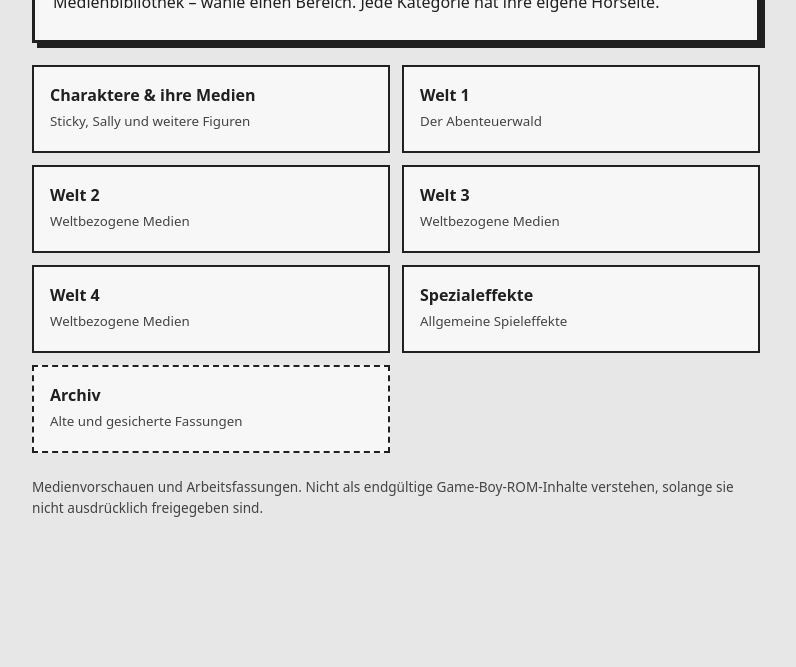
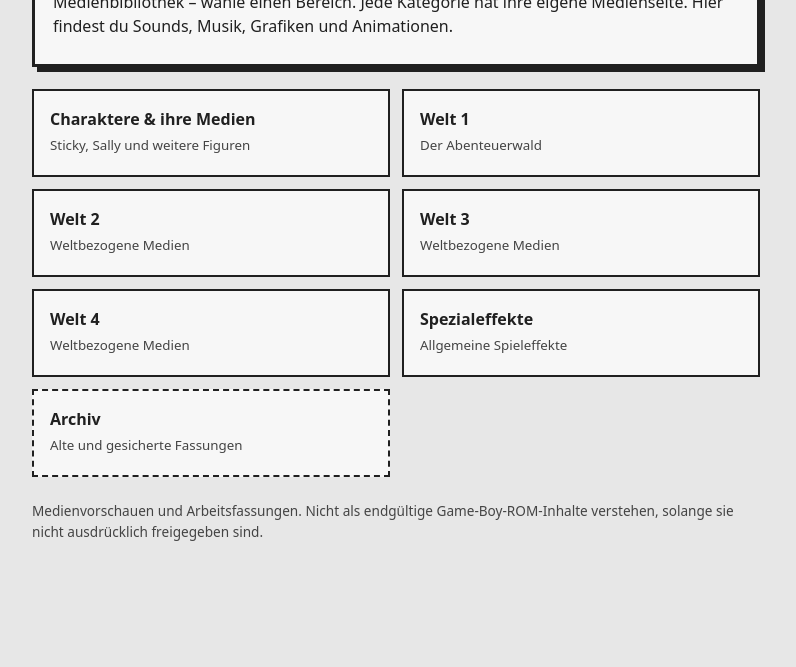
Before and after one commit to mcfilz79/Sticky-Rescue-Quest-Test, a plain HTML site: page sounds/index.html in a window 1280 px wide. Shown: the part 133-800 px from the top of the page, without its empty margins (244-1040 px from the left). Drawn offline with Linux system fonts and the light colour scheme.

Commit message:
Mehrseitige Medienbibliothek veroeffentlichen

```diff
--- a/sounds/index.html
+++ b/sounds/index.html
@@ -1 +1 @@
-<!doctype html><html lang="de"><head><meta charset="utf-8"><meta name="viewport" content="width=device-width,initial-scale=1"><title>Sticky's Rescue Quest – Medienbibliothek</title><link rel="stylesheet" href="style.css"></head><body><main><header class="hero"><span class="tag">DMG-MEDIENLABOR</span><h1>Sticky's Rescue Quest</h1><p>Medienbibliothek – wähle einen Bereich. Jede Kategorie hat ihre eigene Hörseite.</p></header><nav class="tiles"><a class="tile" href="characters.html"><b>Charaktere & ihre Medien</b><small>Sticky, Sally und weitere Figuren</small></a><a class="tile" href="world-1.html"><b>Welt 1</b><small>Der Abenteuerwald</small></a><a class="tile" href="world-2.html"><b>Welt 2</b><small>Weltbezogene Medien</small></a><a class="tile" href="world-3.html"><b>Welt 3</b><small>Weltbezogene Medien</small></a><a class="tile" href="world-4.html"><b>Welt 4</b><small>Weltbezogene Medien</small></a><a class="tile" href="special.html"><b>Spezialeffekte</b><small>Allgemeine Spieleffekte</small></a><a class="tile archive-tile" href="archive.html"><b>Archiv</b><small>Alte und gesicherte Fassungen</small></a></nav><footer>Medienvorschauen und Arbeitsfassungen. Nicht als endgültige Game-Boy-ROM-Inhalte verstehen, solange sie nicht ausdrücklich freigegeben sind.</footer></main></body></html>
+<!doctype html><html lang="de"><head><meta charset="utf-8"><meta name="viewport" content="width=device-width,initial-scale=1"><title>Sticky's Rescue Quest – Medienbibliothek</title><link rel="stylesheet" href="style.css"></head><body><main><header class="hero"><span class="tag">DMG-MEDIENLABOR</span><h1>Sticky's Rescue Quest</h1><p>Medienbibliothek – wähle einen Bereich. Jede Kategorie hat ihre eigene Medienseite. Hier findest du Sounds, Musik, Grafiken und Animationen.</p></header><nav class="tiles"><a class="tile" href="characters.html"><b>Charaktere & ihre Medien</b><small>Sticky, Sally und weitere Figuren</small></a><a class="tile" href="world-1.html"><b>Welt 1</b><small>Der Abenteuerwald</small></a><a class="tile" href="world-2.html"><b>Welt 2</b><small>Weltbezogene Medien</small></a><a class="tile" href="world-3.html"><b>Welt 3</b><small>Weltbezogene Medien</small></a><a class="tile" href="world-4.html"><b>Welt 4</b><small>Weltbezogene Medien</small></a><a class="tile" href="special.html"><b>Spezialeffekte</b><small>Allgemeine Spieleffekte</small></a><a class="tile archive-tile" href="archive.html"><b>Archiv</b><small>Alte und gesicherte Fassungen</small></a></nav><footer>Medienvorschauen und Arbeitsfassungen. Nicht als endgültige Game-Boy-ROM-Inhalte verstehen, solange sie nicht ausdrücklich freigegeben sind.</footer></main></body></html>
```
